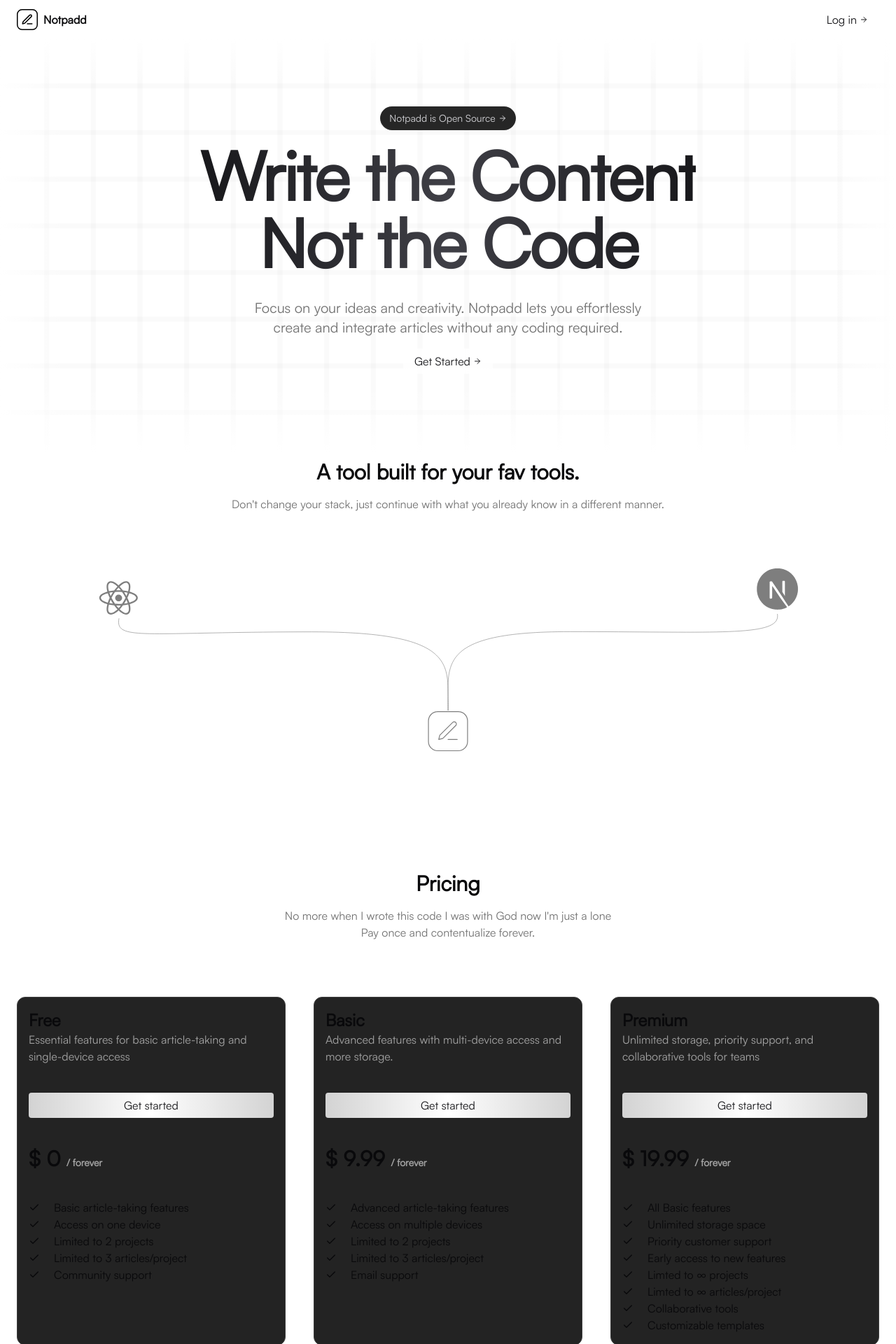
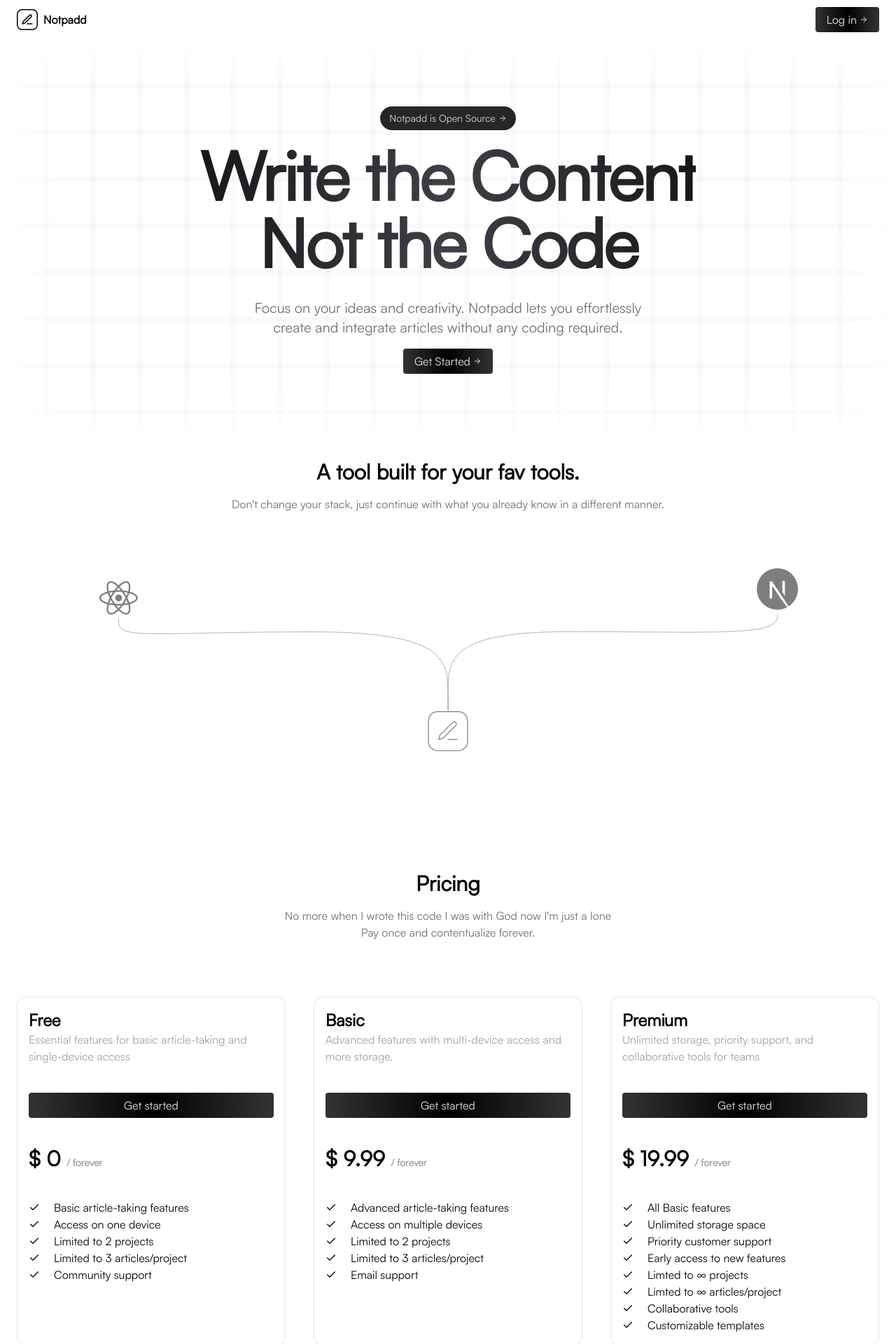
Before and after one commit to skaleway/notpadd, a Next.js app: page / in a window 1280 px wide. Shown: the top 1920 px of the page at 70% size. Built offline with nearby package versions, Linux system fonts and the light colour scheme; no server answers.

Commit message:
feat: added the light and dark mode on the pricing

```diff
--- a/app/(marketing)/_components/custom-btn.tsx
+++ b/app/(marketing)/_components/custom-btn.tsx
@@ -6,7 +6,7 @@
 
 export const Button = ({ children }: CustomProps) => {
   return (
-    <button className="w-full justify-center flex items-center whitespace-nowrap transition duration-150 ease-in-out font-medium rounded px-4 py-1.5  text-zinc-900 bg-gradient-to-r from-white/80 via-white to-white/80 hover:bg-white group">
+    <button className="w-full justify-center flex items-center whitespace-nowrap transition duration-150 ease-in-out font-medium rounded px-4 py-1.5 text-zinc-200  dark:text-zinc-900 bg-gradient-to-r dark:from-white/80 from-black/80 via-black to-black/80 dark:via-white dark:to-white/80 hover:bg-zinc-400 group">
       {children}
     </button>
   );
--- a/app/(marketing)/_components/hero.tsx
+++ b/app/(marketing)/_components/hero.tsx
@@ -39,7 +39,7 @@
         data-aos-delay="400"
       >
         <Link
-          className="w-full justify-center flex items-center whitespace-nowrap transition duration-150 ease-in-out font-medium rounded px-4 py-1.5  text-zinc-900 bg-gradient-to-r from-white/80 via-white to-white/80 hover:bg-white group"
+          className="w-full justify-center flex items-center whitespace-nowrap transition duration-150 ease-in-out font-medium rounded px-4 py-1.5 text-zinc-200  dark:text-zinc-900 bg-gradient-to-r dark:from-white/80 from-black/80 via-black to-black/80 dark:via-white dark:to-white/80 hover:bg-zinc-400 group"
           href="/manage"
         >
           Get Started
--- a/app/(marketing)/_components/navigation.tsx
+++ b/app/(marketing)/_components/navigation.tsx
@@ -21,7 +21,7 @@
       <Logo />
       <div className="md:ml-auto md:justify-end justify-between w-fit flex items-center gap-x-2 ">
         <Link
-          className="w-full justify-center flex items-center whitespace-nowrap transition duration-150 ease-in-out font-medium rounded px-4 py-1.5  text-zinc-900 bg-gradient-to-r from-white/80 via-white to-white/80 hover:bg-white group"
+          className="w-full justify-center flex items-center whitespace-nowrap transition duration-150 ease-in-out font-medium rounded px-4 py-1.5 text-zinc-200  dark:text-zinc-900 bg-gradient-to-r dark:from-white/80 from-black/80 via-black to-black/80 dark:via-white dark:to-white/80 hover:bg-zinc-400 group"
           href="/sign-in"
         >
           Log in
--- a/app/(marketing)/_components/pricing.tsx
+++ b/app/(marketing)/_components/pricing.tsx
@@ -64,7 +64,7 @@
         {subscriptions.map((sub) => (
           <div
             key={sub.type}
-            className="flex-1 border-neutral-700 border p-4 rounded-xl bg-[#232323] flex flex-col gap-10"
+            className="flex-1 dark:border-neutral-700 border p-4 rounded-xl dar:bg-[#232323] flex flex-col gap-10"
           >
             <div className="">
               <h3 className="font-semibold text-2xl">{sub.type}</h3>
```
